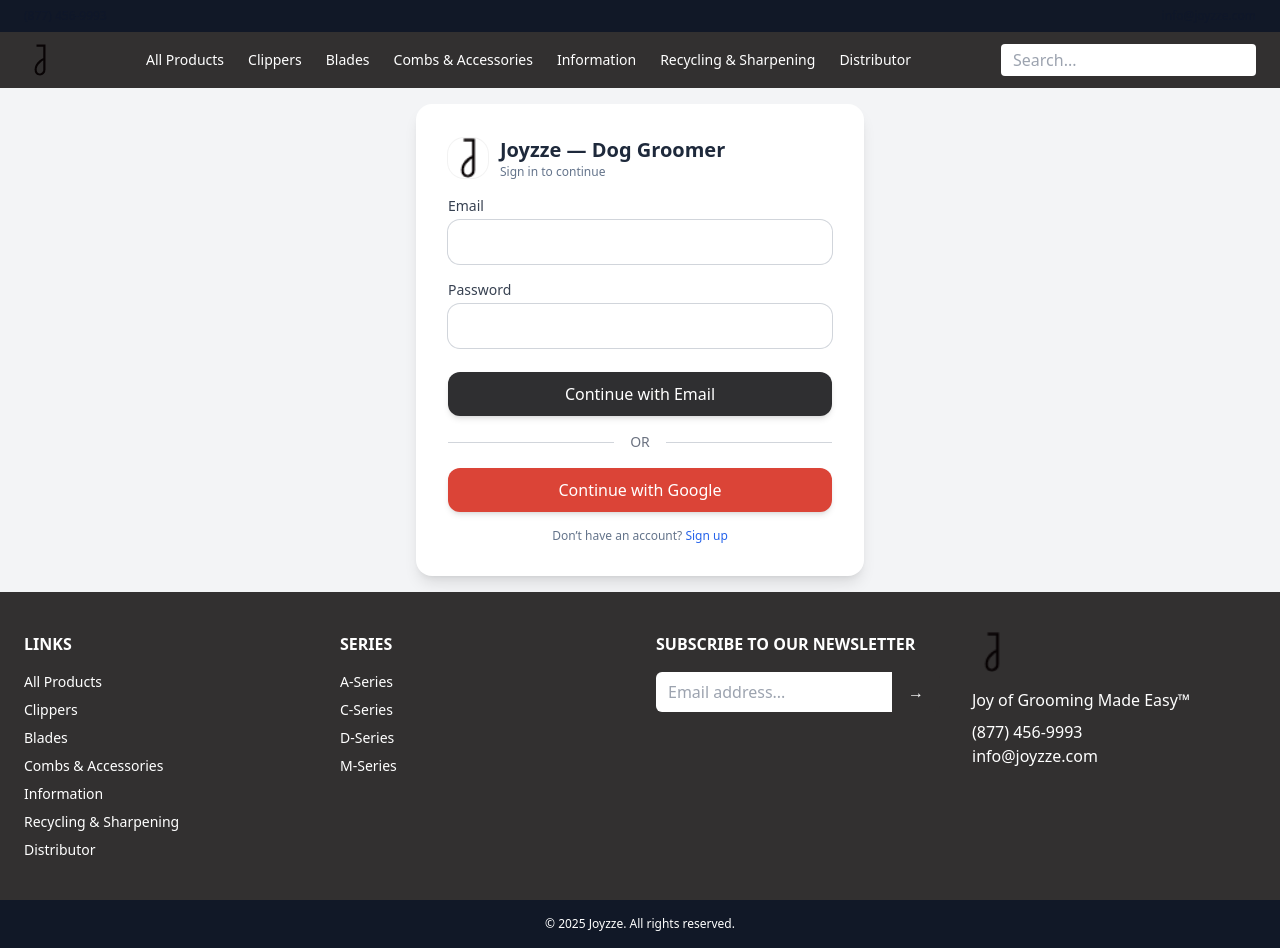
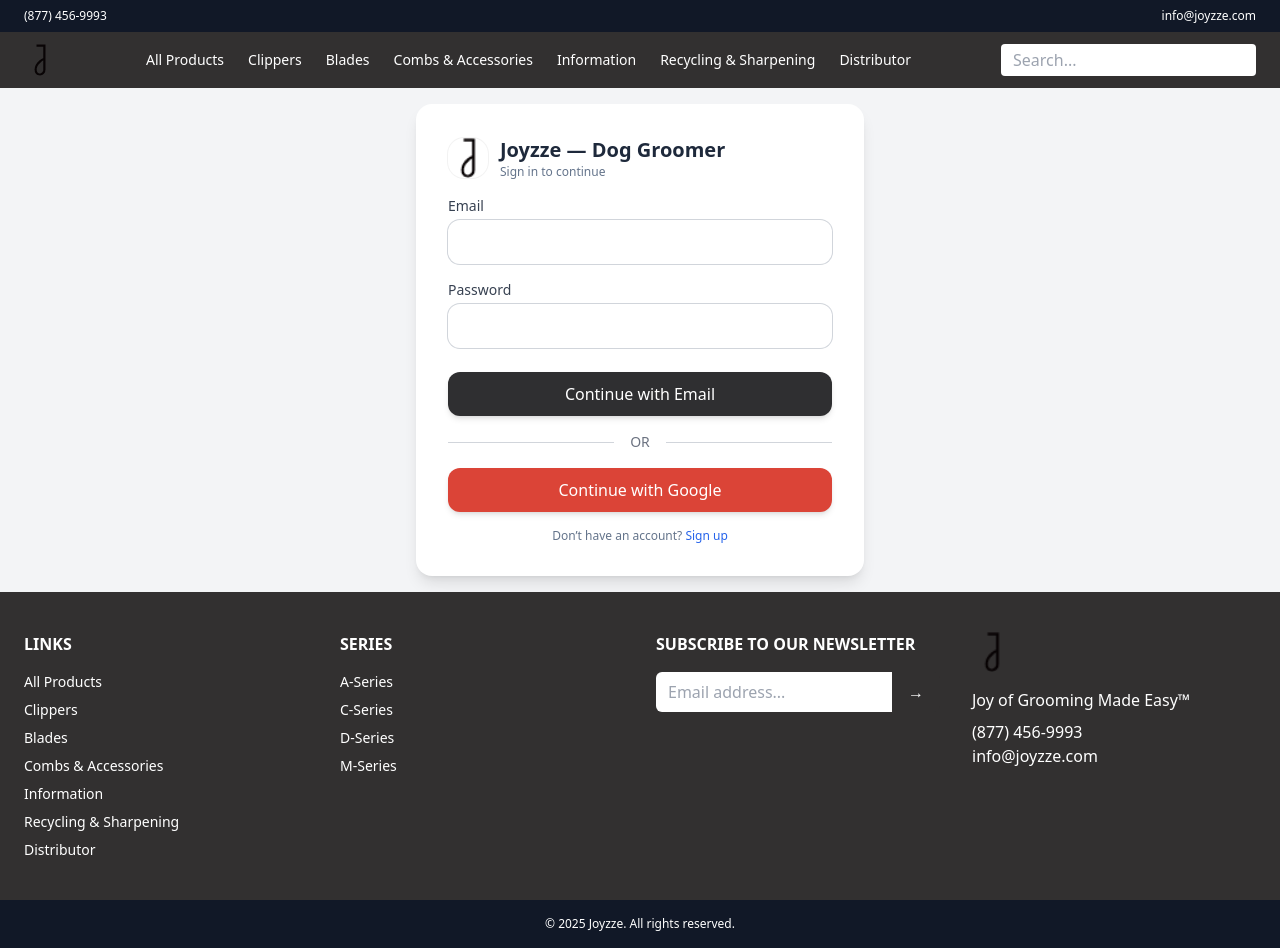
Before and after one commit to Rehan111-555/Groom-dog, a Next.js app: page /signin in a window 1280 px wide. Built offline with nearby package versions, Linux system fonts and the light colour scheme.

Commit message:
Update page.jsx

```diff
--- a/app/signin/page.jsx
+++ b/app/signin/page.jsx
@@ -67,7 +67,7 @@
       {/* Header */}
       <header>
         {/* Top contact bar */}
-        <div className="bg-gray-900 px-6 py-2 flex justify-between text-xs">
+        <div className="bg-gray-900 px-6 py-2 flex justify-between text-white text-xs">
           <span>(877) 456-9993</span>
           <span>info@joyzze.com</span>
         </div>
```
